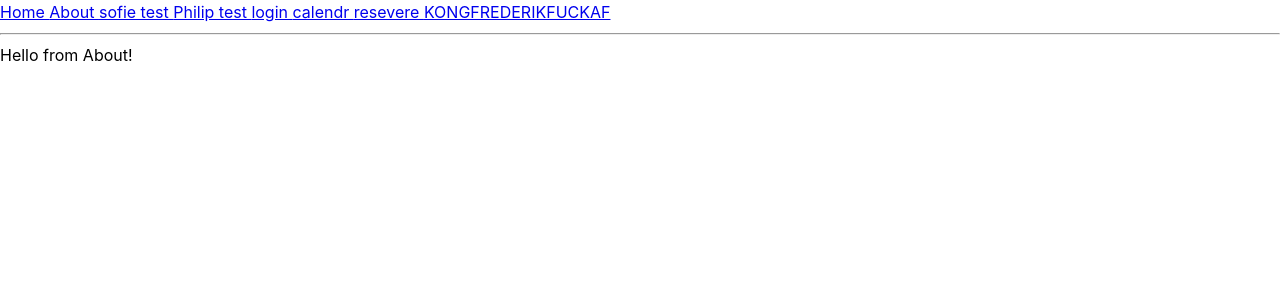
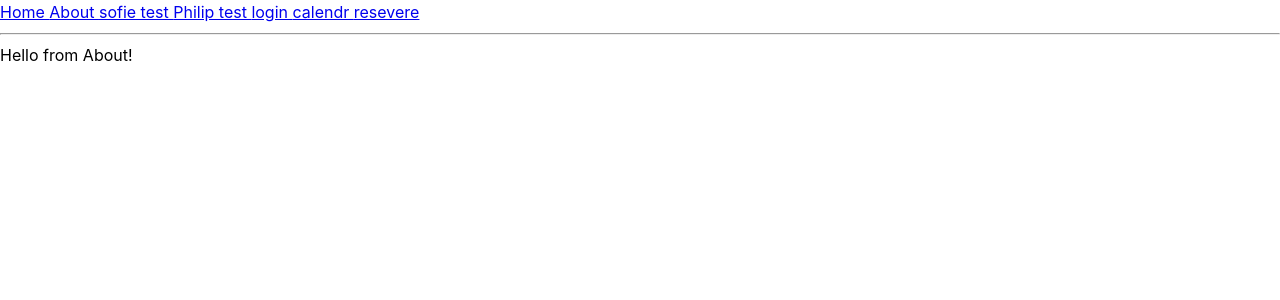
Before and after one commit to Nunatuna/Booking_system, a React (Vite) app: page /Booking_system/about in a window 1280 px wide. Shown: the top 300 px of the page. Built offline with nearby package versions, Linux system fonts and the light colour scheme.

Commit message:
Update __root.tsx

```diff
--- a/src/routes/__root.tsx
+++ b/src/routes/__root.tsx
@@ -25,7 +25,7 @@ function RootRouteWithLayout() {
         <Link to="/login">login </Link>
         <Link to="/calendar">calendr </Link>
         <Link to="/resevere">resevere </Link>
-        <Link to="/bookcardtest">KONGFREDERIKFUCKAF </Link>
+
       </div>
       <hr />
       <Outlet />
```
